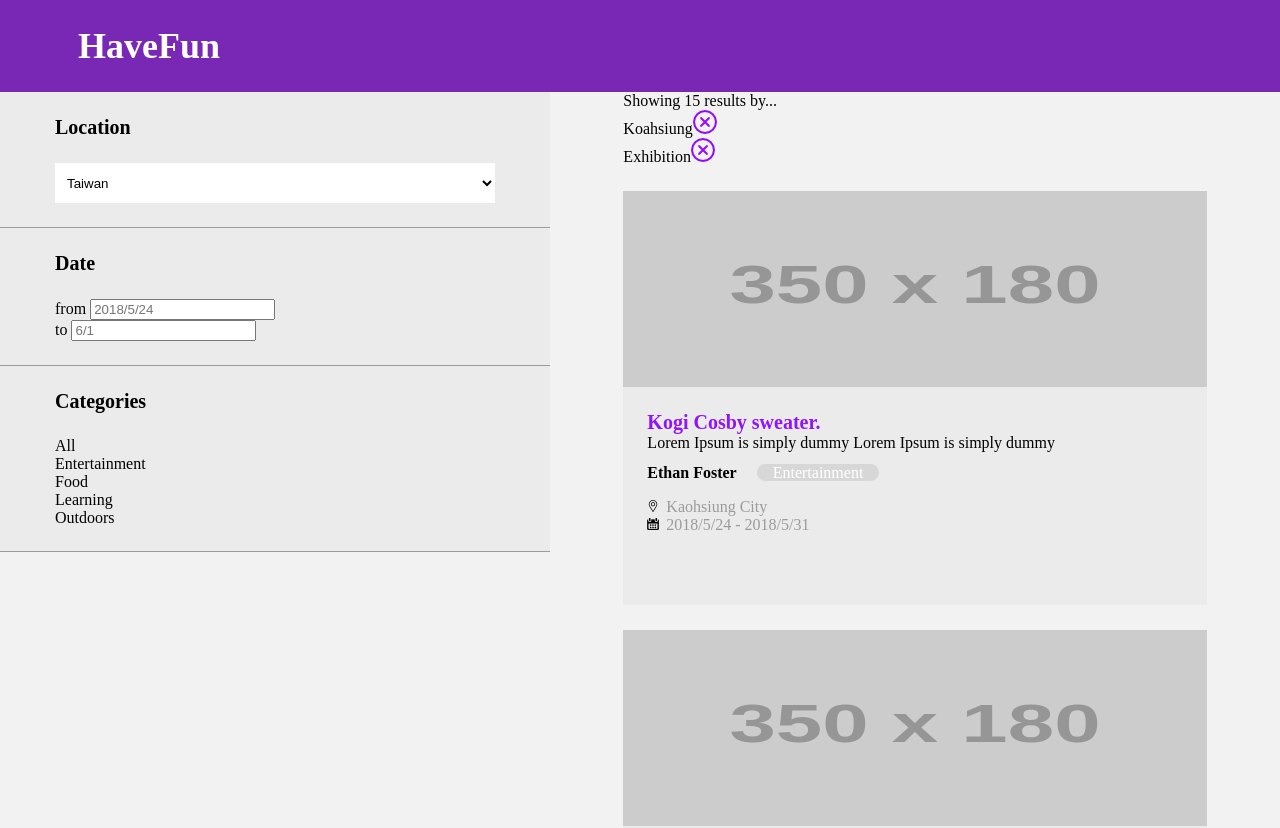
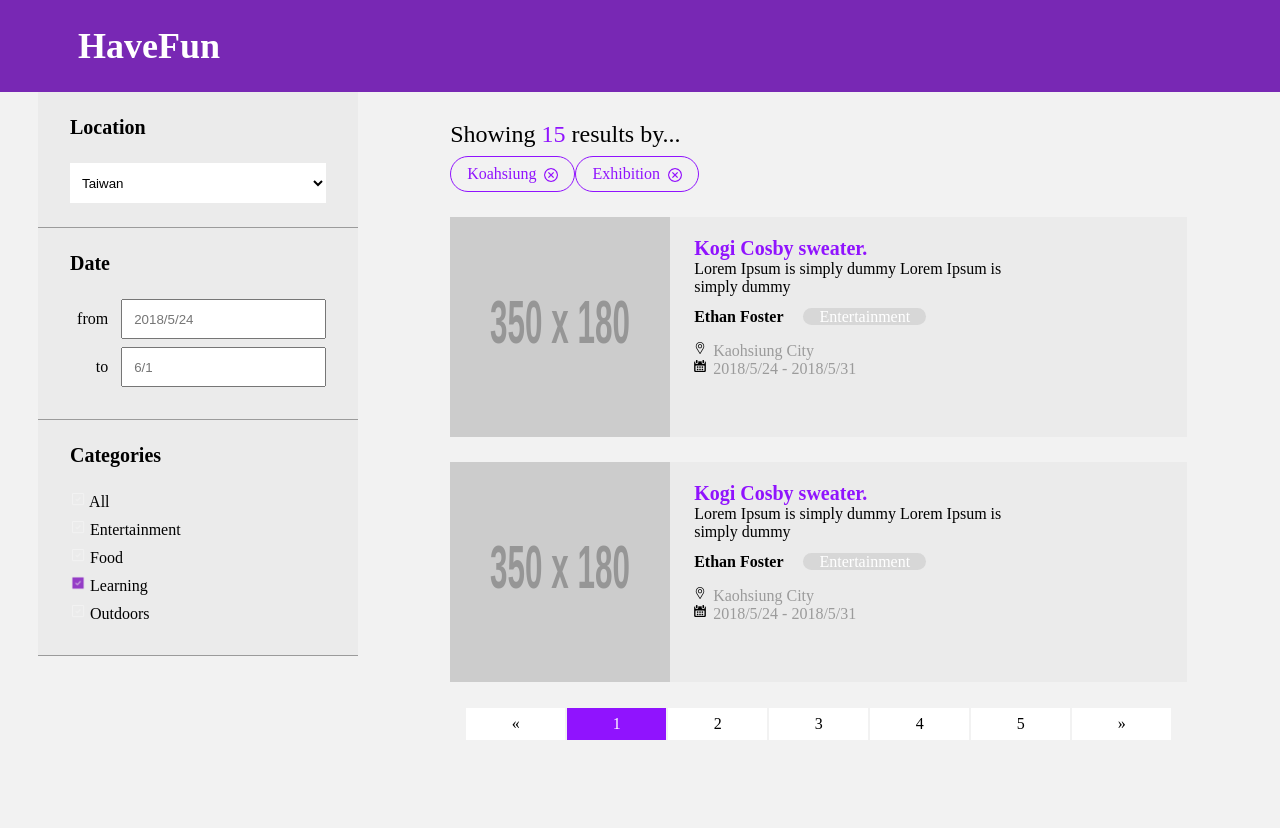
Before and after one commit to wowdacom/hyperbolicTimeChamber, a Vue app in the folder week2/: page / in a window 1280 px wide. Shown: the top 828 px of the page. After the commit the page ends 800 px from the top, so only its background shows below. Built offline with nearby package versions, Linux system fonts and the light colour scheme.

Commit message:
update template

```diff
--- a/week2/package.json
+++ b/week2/package.json
@@ -10,6 +10,7 @@
     "build": "node build/build.js"
   },
   "dependencies": {
+    "axios": "^0.18.0",
     "vue": "^2.5.2"
   },
   "devDependencies": {
--- a/week2/src/App.vue
+++ b/week2/src/App.vue
@@ -5,7 +5,7 @@
       <SearchList/>
     </div>
     <div class="main-page-right">
-      <div class="result grid-mobile">
+      <div class="result grid-mobile hd-mobile">
         Showing <span>{{ result }}</span> results by...
         <ul>
           <li>Koahsiung<img src="./assets/delete.png" alt="" class="icon"></li>
@@ -53,6 +53,7 @@ li {
   list-style: none;
 }
 #app {
+  clear: both;
   .main-page-left {
     @media screen and (min-width: 426px) and (max-width: 768px) {
       float: left;
@@ -60,21 +61,27 @@ li {
     }
     @media screen and (min-width: 769px) {
       float: left;
-      width: 43%;
+      width: 25%;
+      margin-left: 38px;
     }
   }
   .main-page-right {
     @media screen and (min-width: 426px) and (max-width: 768px) {
       float: right;
       width: 57%;
-      .result {
+      padding: 24px 42px;
+    }
+    @media screen and (min-width: 769px) {
+      float: left;
+      width: 72%;
+    }
+    .result {
         font-size: 24px;
         margin-top: 29px;
         span {
           color: #9013FE;
         }
-      }
-      ul {
+        ul {
         margin-top: 8px;
         li {
           display: inline-block;
@@ -92,16 +99,19 @@ li {
         }
       }
     }
-    @media screen and (min-width: 769px) {
-      float: right;
-      width: 57%;
-    }
-
   }
 }
+
+// 設定統一的格線系統
 .grid-mobile {
   width: 80%;
   margin: 0 auto;
 }
 
+//設定在不同螢幕大小需要隱藏的 class
+.hd-mobile {
+  @media screen and (max-width: 426px) {
+    display: none;
+  }
+}
 </style>
--- a/week2/src/components/CardBox.vue
+++ b/week2/src/components/CardBox.vue
@@ -59,16 +59,29 @@ export default {
 <style lang="scss" scoped>
 .card-box {
   .card {
+    @media screen and (min-width: 769px) {
+      height: 220px;
+      clear: left;
+    }
     height: 414px;
     background-color: #EBEBEB ;
     margin-top: 25px;
     margin-bottom: 25px;
 
     img {
+      @media screen and (min-width: 769px) {
+        height: 100%;
+        width: 220px;
+        float: left;
+      }
       width: 100%;
       height: 196px;
     }
     .card-content {
+      @media screen and (min-width: 769px) {
+        float: left;
+        width: 50%;
+      }
       padding: 20px 24px;
       .card-title {
         color: #9013FE;
--- a/week2/src/components/SearchList.vue
+++ b/week2/src/components/SearchList.vue
@@ -128,9 +128,6 @@ export default {
       }
 
       .Location {
-        @media screen and (max-width: 425px) {
-          // height: 136px;
-        }
         select {
           display: block;
           margin: 0 auto;
@@ -143,8 +140,7 @@ export default {
         }
       }
       .Date {
-        @media screen and (max-width: 425px) {
-          form {
+        form {
             span {
               display: inline-block;
               width: 20%;
@@ -160,11 +156,9 @@ export default {
 
             }
           }
-        }
       }
       .Categories {
-        @media screen and (max-width: 425px) {
-          ul {
+        ul {
             li {
               padding: 0px;
               margin-bottom: 8px;
@@ -182,7 +176,6 @@ export default {
               }
             }
           }
-        }
       }
 
     }
```
Also changed, not shown: 1 other file (tests, documents, lock files or other folders).
